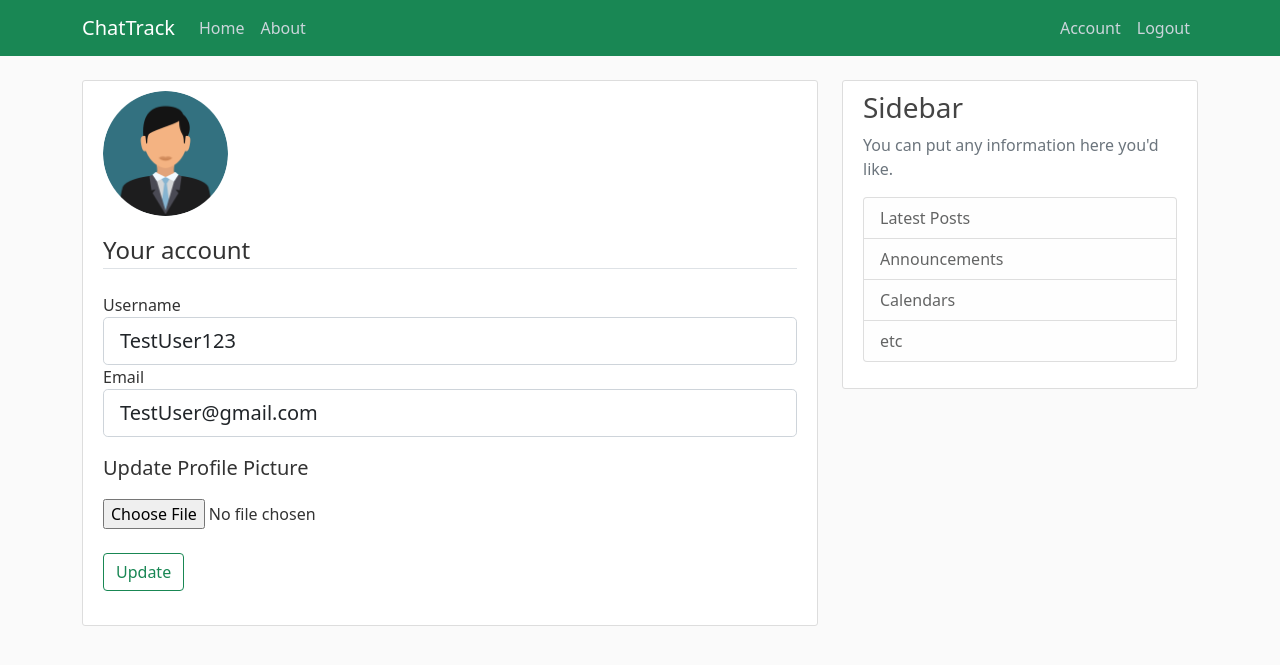
After one commit to simeonch7/DiplomaProject-ChatTrack, a Flask app: page /account in a window 1280 px wide. The commit adds this page. Shown: the top 665 px of the page. Run offline with Flask 3, Linux system fonts and the light colour scheme; a user stored in the database is signed in; some libraries are stand-ins or nearby versions.

Commit message:
Add account page and form for editing account + uploading profile pics  and make some content accessible only for logged in users. Start working on uploading files for monitoring

```diff
--- a/chattrack/__init__.py
+++ b/chattrack/__init__.py
@@ -1,11 +1,14 @@
 from flask import Flask
 from flask_sqlalchemy import SQLAlchemy
 from flask_bcrypt import Bcrypt
+from flask_login import LoginManager
 
 app = Flask(__name__)
 app.config['SECRET_KEY'] = '89417394d6e0fb06109c676235a8b00b'
 app.config['SQLALCHEMY_DATABASE_URI'] = 'sqlite:///site.db'
 db = SQLAlchemy(app)
 bcrypt = Bcrypt()
-
+login_manager = LoginManager(app)
+login_manager.login_view = 'login'
+login_manager.login_message_category = 'info'
 from chattrack import routes
--- a/chattrack/forms.py
+++ b/chattrack/forms.py
@@ -1,4 +1,6 @@
 from flask_wtf import FlaskForm
+from flask_wtf.file import FileField, FileAllowed
+from flask_login import current_user
 from wtforms import StringField, PasswordField, SubmitField, BooleanField
 from wtforms.validators import DataRequired, Length, Email, EqualTo, ValidationError
 from chattrack.models import User
@@ -25,3 +27,24 @@
         user = User.query.filter_by(email=email.data).first()
         if user:
             raise ValidationError("The email is already in use.")
+
+class UpdateAccount(FlaskForm):
+    email = StringField('Email', validators=[DataRequired(), Email()])
+    username = StringField('Username', validators=[DataRequired(), Length(min=4, max=20)])
+    picture = FileField('Update Profile Picture', validators=[FileAllowed(['jpg', 'png'])])
+    submit_field = SubmitField('Update')
+
+    def validate_username(self, username):
+        if username.data != current_user.username:
+            user = User.query.filter_by(username=username.data).first()
+            if user:
+                raise ValidationError("The username is already in use.")
+
+    def validate_email(self, email):
+        if email.data != current_user.email:
+            user = User.query.filter_by(email=email.data).first()
+            if user:
+                raise ValidationError("The email is already in use.")
+
+#class ChatForm(FlaskForm):
+#    title = Strin
--- a/chattrack/routes.py
+++ b/chattrack/routes.py
@@ -1,7 +1,11 @@
-from flask import render_template, url_for, flash, redirect
+import secrets
+import os
+from PIL import Image
+from flask import render_template, url_for, flash, redirect, request
 from chattrack import app, db, bcrypt
-from chattrack.forms import Registration, Login
+from chattrack.forms import Registration, Login, UpdateAccount
 from chattrack.models import User, Chat
+from flask_login import login_user, current_user, logout_user, login_required
 
 dummyChats = [
     {
@@ -21,6 +25,8 @@
 @app.route("/register", methods=['GET', 'POST'])
 def register():
     form = Registration()
+    if current_user.is_authenticated:
+        return redirect(url_for('home'))
     if form.validate_on_submit():
         hashed_password = bcrypt.generate_password_hash(form.password.data).decode('utf-8')
         user = User(username = form.username.data, email = form.email.data, password = hashed_password)
@@ -33,20 +39,68 @@
 @app.route("/login", methods=['GET', 'POST'])
 def login():
     form = Login()
+    if current_user.is_authenticated:
+        return redirect(url_for('home'))
     if form.validate_on_submit():
-        if form.email.data == "admin@chattrack.com" and form.password.data == "password":
-            flash('You are in!', 'success')
-            return redirect(url_for('home'))
+        user = User.query.filter_by(email=form.email.data).first()
+        if user and bcrypt.check_password_hash(user.password, form.password.data):
+            login_user(user, remember=form.remember_me.data)
+            if request.args.get('next'):
+                return redirect(request.args.get('next'))
+            else:
+                return redirect(url_for('home'))
         else:
             flash('Login unsuccessful!', 'danger')
+    return render_template('login.html', title='Login', form=form)
 
-    return render_template('login.html', title='Login', form=form)
+@app.route("/logout")
+def logout():
+    logout_user()
+    return redirect(url_for('home'))
+
+
+def save_picture(form_picture):
+    random_hex = secrets.token_hex(8)
+    f_name, f_ext = os.path.splitext(form_picture.filename)
+    picture_filename = random_hex + f_ext
+    picture_path = os.path.join(app.root_path, 'static/profile_pictures', picture_filename)
+
+    size = (125, 125)
+    thmb = Image.open(form_picture)
+    thmb.thumbnail(size)
+    thmb.save(picture_path)
+
+    return picture_filename
+
+@app.route("/chat/new", methods=['GET', 'POST'])
+@login_required
+def new_chat():
+    return render_template('upload_chat.html', title="Upload Chat")
+
+@app.route("/account", methods=['GET', 'POST'])
+@login_required
+def account():
+    form = UpdateAccount()
+    if form.validate_on_submit():
+        if form.picture.data:
+            picture_file = save_picture(form.picture.data)
+        current_user.profile_pic = picture_file
+        current_user.username = form.username.data
+        current_user.email = form.email.data
+        db.session.commit()
+        flash('your account has been updated!', 'success')
+        return redirect(url_for('account'))
+    elif request.method == 'GET':
+        form.username.data = current_user.username
+        form.email.data = current_user.email
+    image_file = url_for('static', filename='profile_pictures/' + current_user.profile_pic)
+    return render_template('account.html', title="account", image_file = image_file, form = form)
 
 @app.route("/")
 @app.route("/home")
 def home():
-    return render_template('home.html', title="Home", template="Home", chats=dummyChats)
+    return render_template('home.html', title="Home", chats=dummyChats)
 
 @app.route("/about")
 def about():
-    return render_template('about.html', title="About", template="About")
+    return render_template('about.html', title="About")
--- /dev/null
+++ b/chattrack/templates/account.html
@@ -0,0 +1,58 @@
+{% extends "init_template.html" %}
+{% block content %}
+    <div class="content-section">
+        <div class="media">
+            <img class="rounded-circle account-img" src="{{ image_file }}">
+        </div>
+            <form method="POST" action="" enctype="multipart/form-data">
+                {{ form.hidden_tag() }}
+                <fieldset class="form-group">
+                    <legend class="border-bottom mb-4">Your account</legend>
+                    <div class="form-group">
+                        {{ form.username.label(class="form-control-label") }}
+
+                        {% if form.username.errors %}
+                            {{ form.username(class="form-control form-control-lg is-invalid") }}
+                            <div class="invalid-feedback">
+                                {% for error in form.username.errors %}
+                                    <span>{{ error }}</span>
+                                {% endfor %}
+                            </div>
+                        {% else %}
+                            {{ form.username(class="form-control form-control-lg") }}
+                        {% endif %}
+                    </div>
+                    <div class="form-group">
+                        {{ form.email.label(class="form-control-label") }}
+
+                        {% if form.email.errors %}
+                        {{ form.email(class="form-control form-control-lg is-invalid") }}
+                        <div class="invalid-feedback">
+                            {% for error in form.email.errors %}
+                                <span>{{ error }}</span>
+                            {% endfor %}
+                        </div>
+                        {% else %}
+                            {{ form.email(class="form-control form-control-lg") }}
+                        {% endif %}
+                    </div>
+                    <div class="form-group">
+                        <div class="blockquote text-left pt-3" >
+                            {{ form.picture.label() }}
+                        </div>
+                        <div>
+                            {{ form.picture(class="form-control-file") }}
+                        </div>
+                        {% if form.picture.errors %}
+                            {% for error in form.picture.errors %}
+                                <span class="text-danger">{{ error }}</span></br>
+                            {% endfor %}
+                        {% endif %}
+                    </div>
+                </fieldset>
+                <div class="form-group mt-4 mb-4">
+                    {{ form.submit_field(class="btn btn-outline-success") }}
+                </div>
+            </form>
+    </div>
+{% endblock content %}
--- a/chattrack/templates/home.html
+++ b/chattrack/templates/home.html
@@ -1,5 +1,6 @@
 {% extends "init_template.html" %}
 {% block content %}
+  {% if current_user.is_authenticated %}
       {% for chat in chats %}
       <article class="media content-section">
           <div class="media-body">
@@ -10,4 +11,9 @@
           </div>
         </article>
       {% endfor %}
+  {% else %}
+    <div class="alert alert-primary" role="alert">
+      <div class="panel-heading">Please log in!</div>
+    </div>
+  {% endif %}
 {% endblock content %}
--- a/chattrack/templates/init_template.html
+++ b/chattrack/templates/init_template.html
@@ -28,8 +28,13 @@
                     <a class="nav-item nav-link" href="{{ url_for('about') }}">About</a>
                   </div>
                   <div class="navbar-nav">
+                    {% if current_user.is_authenticated %}
+                    <a class="nav-item nav-link" href="{{ url_for('account') }}">Account</a>
+                    <a class="nav-item nav-link" href="{{ url_for('logout') }}">Logout</a>
+                    {% else %}
                       <a class="nav-item nav-link" href="{{ url_for('login') }}">Login</a>
                       <a class="nav-item nav-link" href="{{ url_for('register') }}">Register</a>
+                    {% endif %}
                   </div>
                 </div>
               </div>
--- /dev/null
+++ b/chattrack/templates/upload_chat.html
@@ -0,0 +1,4 @@
+{% extends "init_template.html" %}
+{% block content %}
+
+{% endblock content %}
```
Also changed, not shown: chattrack/models.py (+7 -2 lines), chattrack/static/profile_pictures/21f4fe009dca007b.jpg (added), chattrack/static/profile_pictures/default.jpg (added), instance/site.db. Lines whose indentation alone changed are shown as unchanged.
